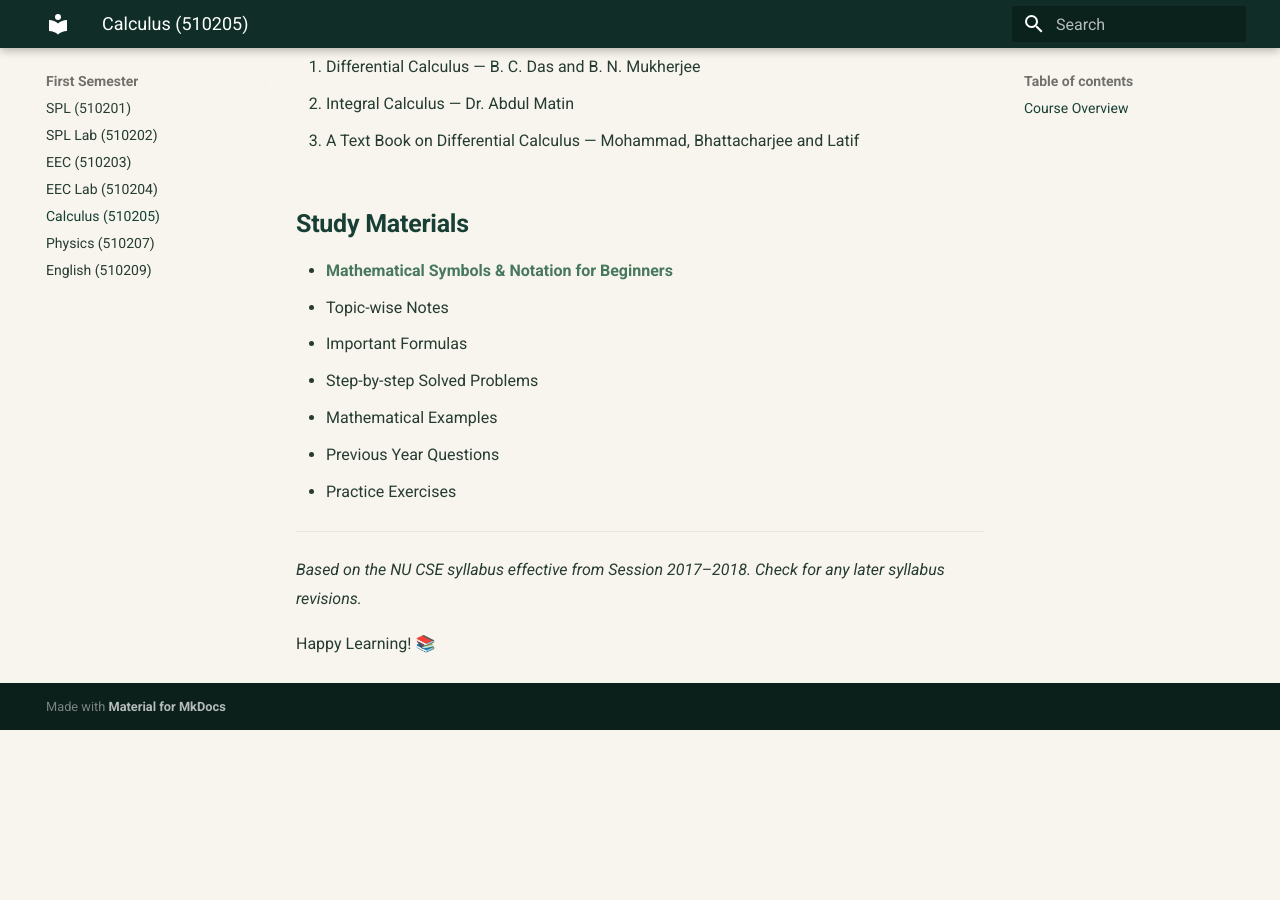
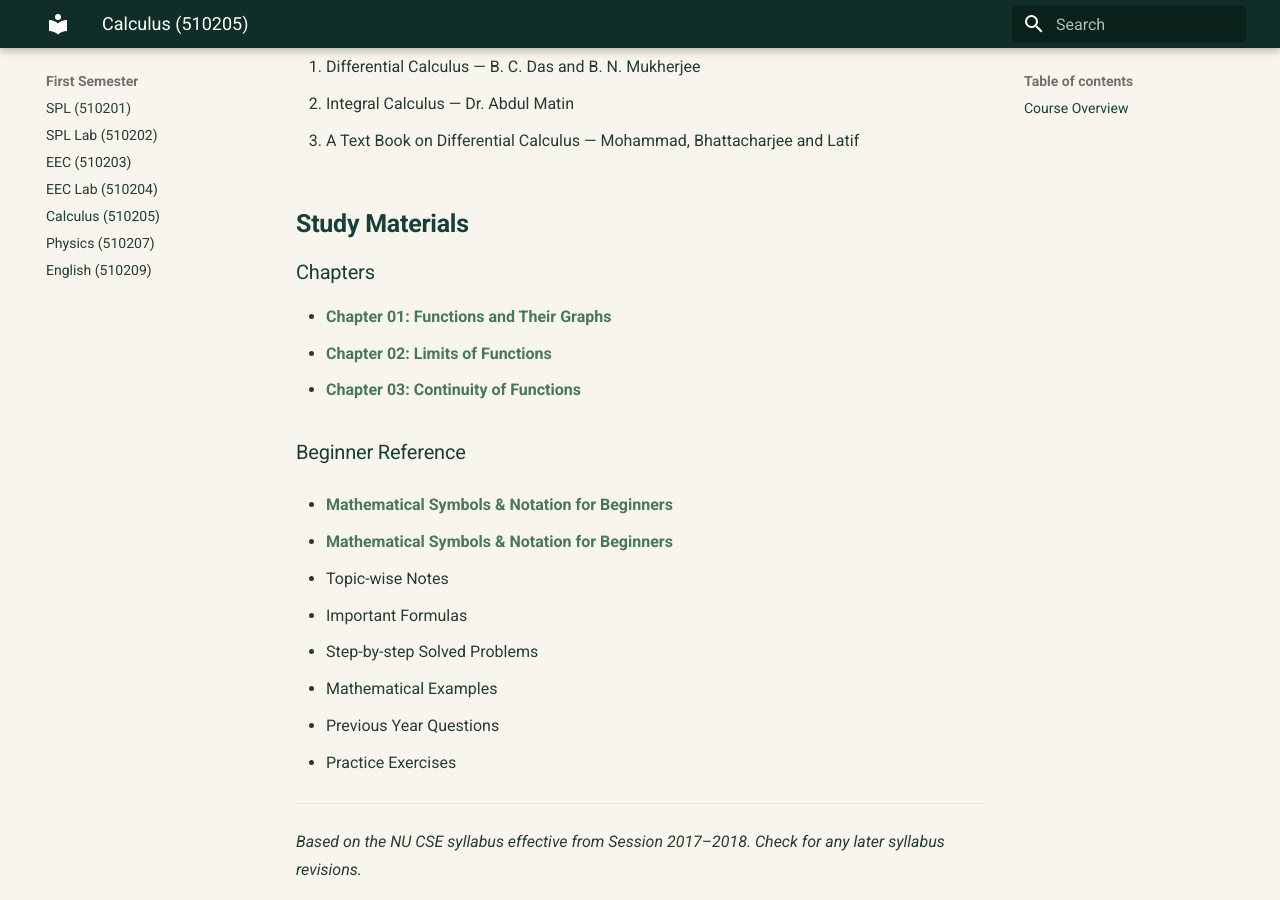
Before and after one commit to taimiyatahsin0-png/nu-cse-notes-store, an MkDocs documentation site: the page built from docs/subjects/cal/index.md, in a window 1280 px wide and 900 px high, scrolled down 3666 px. Built offline with MkDocs 1.6.1 and Material for MkDocs 9.7.7, drawn with Linux system fonts in a browser that asks for light colours; before the commit the page ends 4396 px from its top, so only the background shows below that.

Commit message:
Add Chapter 03 to Calculus study index

```diff
--- a/docs/subjects/cal/index.md
+++ b/docs/subjects/cal/index.md
@@ -105,6 +105,14 @@ This course covers the fundamental concepts of Differential Calculus and Integra
 
 ## Study Materials
 
+### Chapters
+- [Chapter 01: Functions and Their Graphs](chapter-01-functions-and-their-graphs.md)
+- [Chapter 02: Limits of Functions](chapter-02-limits-of-functions.md)
+- [Chapter 03: Continuity of Functions](chapter-03-continuity-of-functions.md)
+
+### Beginner Reference
+- [Mathematical Symbols & Notation for Beginners](mathematical-symbols-and-notation-for-beginners.md)
+
 - [Mathematical Symbols & Notation for Beginners](mathematical-symbols-and-notation-for-beginners.md)
 - Topic-wise Notes
 - Important Formulas
```
